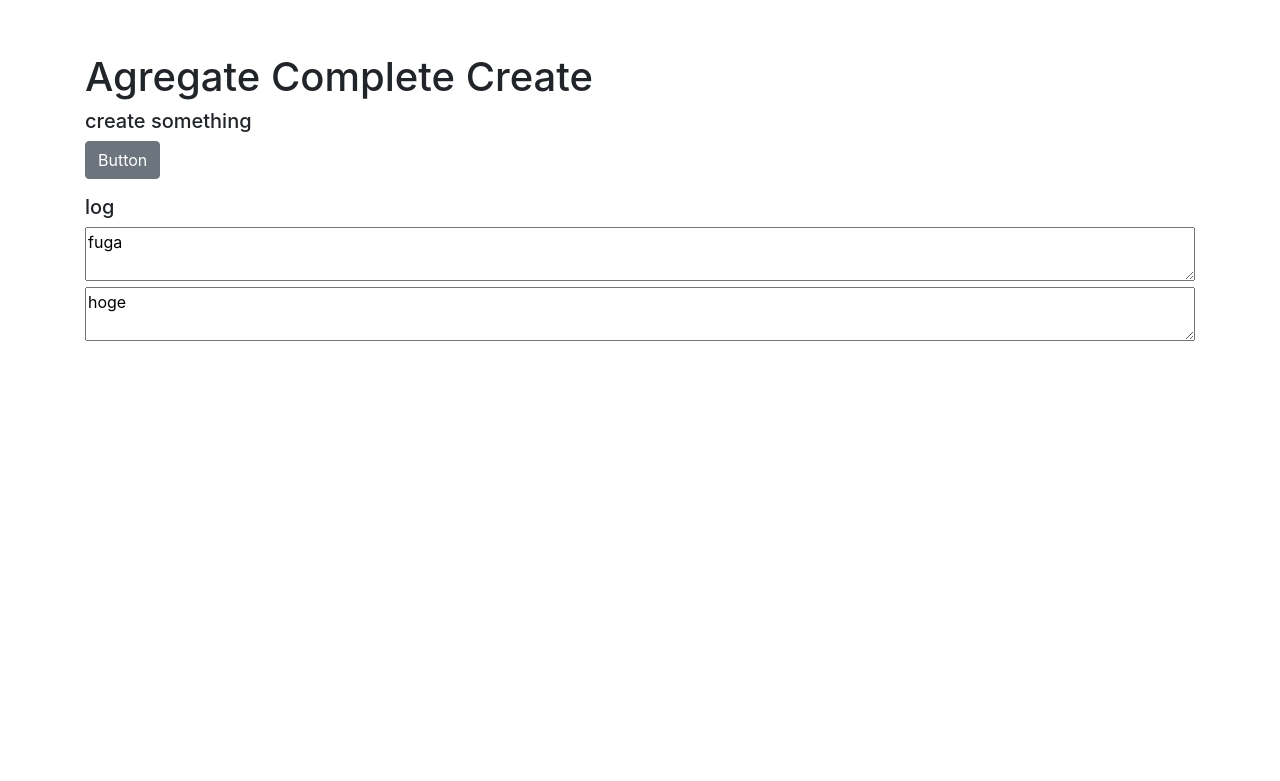
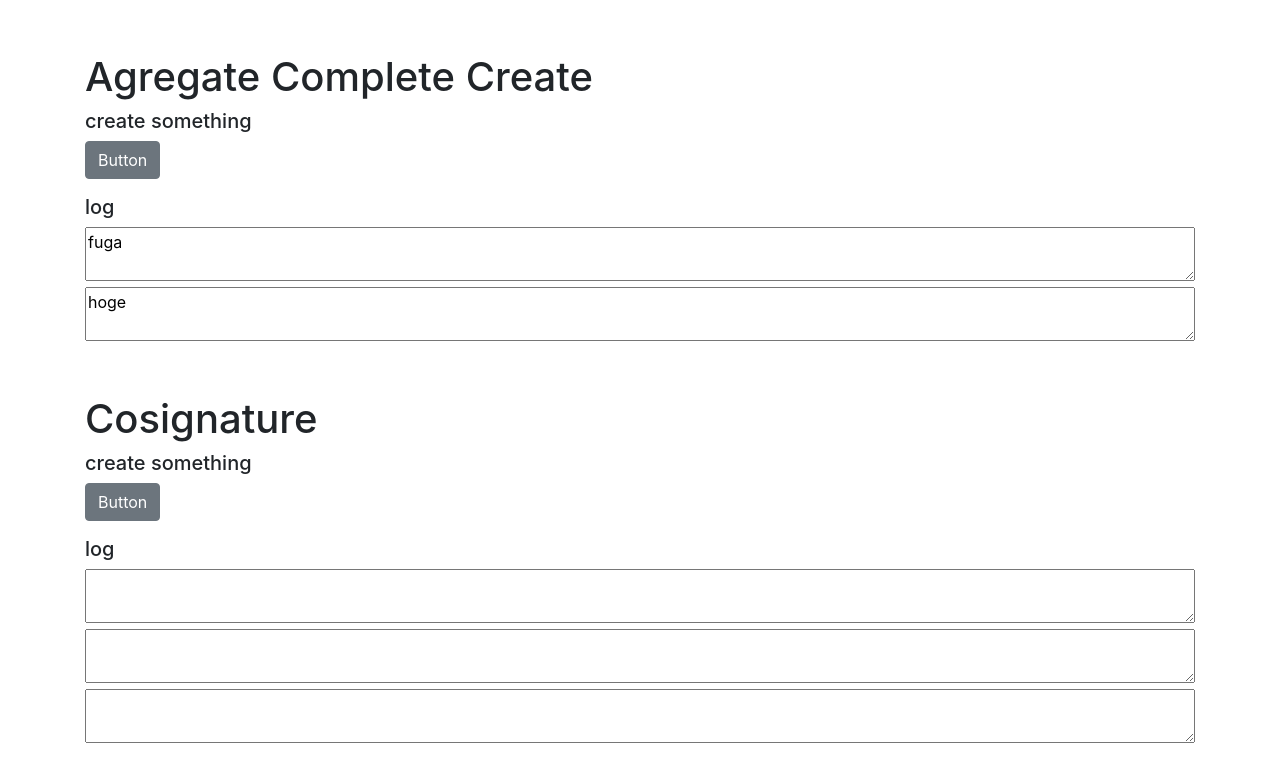
Before and after one commit to planethouki/nem2-test-dapps-client, a Nuxt app: page /debug in a window 1280 px wide. Shown: the part 687-1468 px from the top of the page. Before the commit the page ends 1082 px from the top, so only its background shows below. Built offline with nearby package versions, Linux system fonts and the light colour scheme.

Commit message:
cosignature debug

```diff
--- /dev/null
+++ b/components/debug/CosignatureComponent.vue
@@ -0,0 +1,134 @@
+<template>
+  <div class="mb-5">
+    <h1>Cosignature</h1>
+    <div class="mb-3">
+      <h5>create something</h5>
+      <b-button @click="click">Button</b-button>
+    </div>
+    <div class="mb-3">
+      <h5>log</h5>
+      <textarea :value="cosignResult" class="w-100"></textarea>
+      <textarea :value="signResult" class="w-100"></textarea>
+      <textarea :value="announceResult" class="w-100"></textarea>
+    </div>
+</div>
+</template>
+
+<script>
+import {
+  Account,
+  Address,
+  AggregateTransaction,
+  Deadline,
+  Mosaic,
+  MosaicDefinitionTransaction,
+  MosaicFlags,
+  MosaicId,
+  MosaicNonce,
+  MosaicSupplyChangeAction,
+  MosaicSupplyChangeTransaction,
+  Message,
+  NetworkType,
+  PlainMessage,
+  PublicAccount,
+  RepositoryFactoryHttp,
+  SignedTransaction,
+  TransferTransaction,
+  UInt64, AggregateTransactionCosignature
+} from 'symbol-sdk'
+
+export default {
+  name: "CosignatureComponent",
+  data () {
+    return {
+      cosignResult: '',
+      signResult: '',
+      announceResult: ''
+    }
+  },
+  methods: {
+    async click () {
+      if (window.nem2 === undefined) {
+        this.signResult = `nem2 not found`
+        return
+      }
+
+      const repo = new RepositoryFactoryHttp('https://dg0nbr5d1ohfy.cloudfront.net:443')
+
+      const {
+        networkType,
+        generationHash,
+        publicKey,
+        addressPlain
+      } = await window.nem2.getAccountInfo()
+
+      const account2 = Account.createFromPrivateKey(
+        "25B3F54217340F7061D02676C4B928ADB4395EB70A2A52D2A11E2F4AE011B03E",
+        networkType
+      )
+      const publicAccount = PublicAccount.createFromPublicKey(publicKey, networkType)
+      const transfer1 = TransferTransaction.create(
+        Deadline.create(1616694977),
+        Account.generateNewAccount(networkType).address,
+        [new Mosaic(new MosaicId('091F837E059AE13C'), UInt64.fromUint(1))],
+        PlainMessage.create(''),
+        networkType
+      )
+      const transfer2 = TransferTransaction.create(
+        Deadline.create(1616694977),
+        Account.generateNewAccount(networkType).address,
+        [new Mosaic(new MosaicId('091F837E059AE13C'), UInt64.fromUint(1))],
+        PlainMessage.create(''),
+        networkType
+      )
+      const tx = AggregateTransaction.createComplete(
+        Deadline.create(1616694977),
+        [
+          transfer1.toAggregate(publicAccount),
+          transfer2.toAggregate(account2.publicAccount),
+        ],
+        networkType,
+        [],
+        UInt64.fromUint(2000000),
+      )
+
+      const signedTx = account2.sign(tx, generationHash)
+
+      const result = await window.nem2.cosign(signedTx.payload, 'cosignature')
+      const cosignature = new AggregateTransactionCosignature(
+        result.signature,
+        PublicAccount.createFromPublicKey(result.signer.publicKey, result.signer.address.networkType)
+      )
+      this.cosignResult = JSON.stringify(cosignature)
+
+      const cosignedWithoutSize = signedTx.payload
+        + cosignature.version.toHex()
+        + cosignature.signer.publicKey + cosignature.signature
+
+      const size = (cosignedWithoutSize.length / 2).toString(16).padStart(8, '0').toUpperCase()
+      const leSize = size.substr(-2, 2) + size.substr(-4, 2) + size.substr(-6, 2) + size.substr(-8, 2)
+      const cosigned = leSize + cosignedWithoutSize.substr(8)
+
+      const cosignedTx = new SignedTransaction(
+        cosigned,
+        signedTx.hash,
+        signedTx.signerPublicKey,
+        signedTx.type,
+        signedTx.networkType
+      )
+
+      this.signResult = JSON.stringify(cosignedTx)
+
+      console.log(cosignedTx)
+      const txHttp = repo.createTransactionRepository()
+      const res = await txHttp.announce(cosignedTx).toPromise()
+      console.log(res)
+      this.announceResult = JSON.stringify(res)
+    }
+  }
+}
+</script>
+
+<style scoped>
+
+</style>
--- a/pages/debug.vue
+++ b/pages/debug.vue
@@ -3,6 +3,7 @@
     <transfer-component />
     <nft-component />
     <aggregate-complete-component />
+    <cosignature-component />
   </div>
 </template>
 
@@ -10,13 +11,15 @@
 import TransferComponent from '~/components/debug/TransferComponent.vue'
 import NftComponent from '~/components/debug/NftComponent.vue'
 import AggregateCompleteComponent from '~/components/debug/AggregateCompleteComponent.vue'
+import CosignatureComponent from '~/components/debug/CosignatureComponent.vue'
 
 export default {
   name: "Debug",
   components: {
     TransferComponent,
     NftComponent,
-    AggregateCompleteComponent
+    AggregateCompleteComponent,
+    CosignatureComponent
   }
 }
 </script>
```
